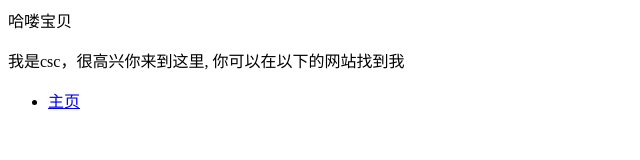
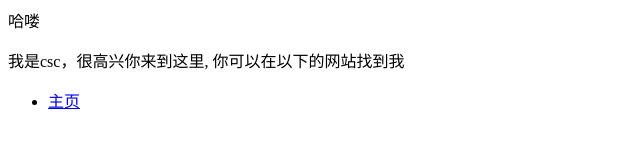
Before and after one commit to Miraclecsc/Miraclecsc.github.io, a plain HTML site: page index.html in a window 1280 px wide. Shown: the full height of the page, 0-640 px from the left. Drawn offline with Linux system fonts and the light colour scheme.

Commit message:
Update index.html

```diff
--- a/index.html
+++ b/index.html
@@ -1,4 +1,4 @@
-<p>哈喽宝贝</p>
+<p>哈喽</p>
 <p>我是csc，很高兴你来到这里, 你可以在以下的网站找到我</p>
 
 <ul>
```
